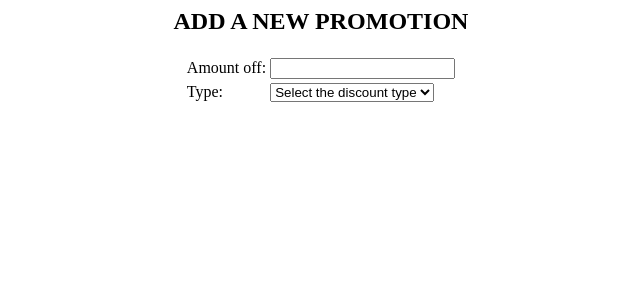
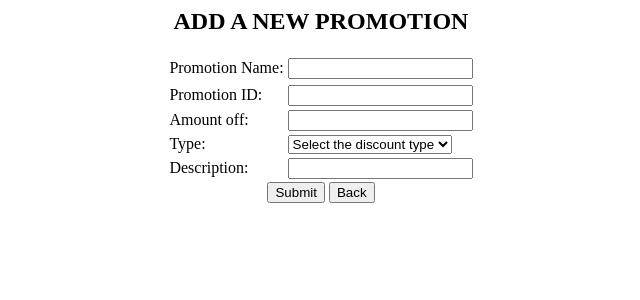
Before and after one commit to mslvr40/CSC423, a PHP site: page /new_promotion_ui.php in a window 1280 px wide. Shown: the top 300 px of the page, without its empty margins (319-959 px from the left). Run offline with PHP 8.4, Linux system fonts and the light colour scheme.

Commit message:
Basics finished.

```diff
--- a/WebApp/view/new_promotion_ui.php
+++ b/WebApp/view/new_promotion_ui.php
@@ -1,6 +1,6 @@
 <html>
 <head>
-	<title>New Promotion</title>
+	<title>Add New Promotion</title>
 </head>
 <body>
 
@@ -9,19 +9,35 @@
 		<form action='../model/new_promotion.php' method='post'>
 			<table>
 				<tr>
+					<td>Promotion Name:</td>
+					<td><input type="text" name="promoName" id="promoName"</td>
+				</tr>
+				<tr>
+
+				<tr>
+					<td>Promotion ID:</td>
+					<td><input type="text" name="promoID" id="promoID"></td>
+				</tr>
+				<tr>
 					<td>Amount off:</td>
 					<td><input type="text" name="promoAmount" id="promoAmount"></td>
 				</tr>
 				<tr>
 					<td>Type:</td>
 					<td><select name="typeOff" id="typeOff">
-						<option selected="selected">Select the discount type</option>
+						<option selected disabled>Select the discount type</option>
 						<option>%</option>
 						<option>$</option>
 						</select>
 					</td>
 				</tr>
+				<tr>
+					<td>Description:</td>
+					<td><input type="text" name="promoDescription" id="promoDescription"</td>
+				</tr>
 			</table>
+			<input type = "submit" value="Submit">
+			<input type = "button" onClick="window.location='index.html'" value="Back">
 		</form>
 	</center>
 </body>
```
